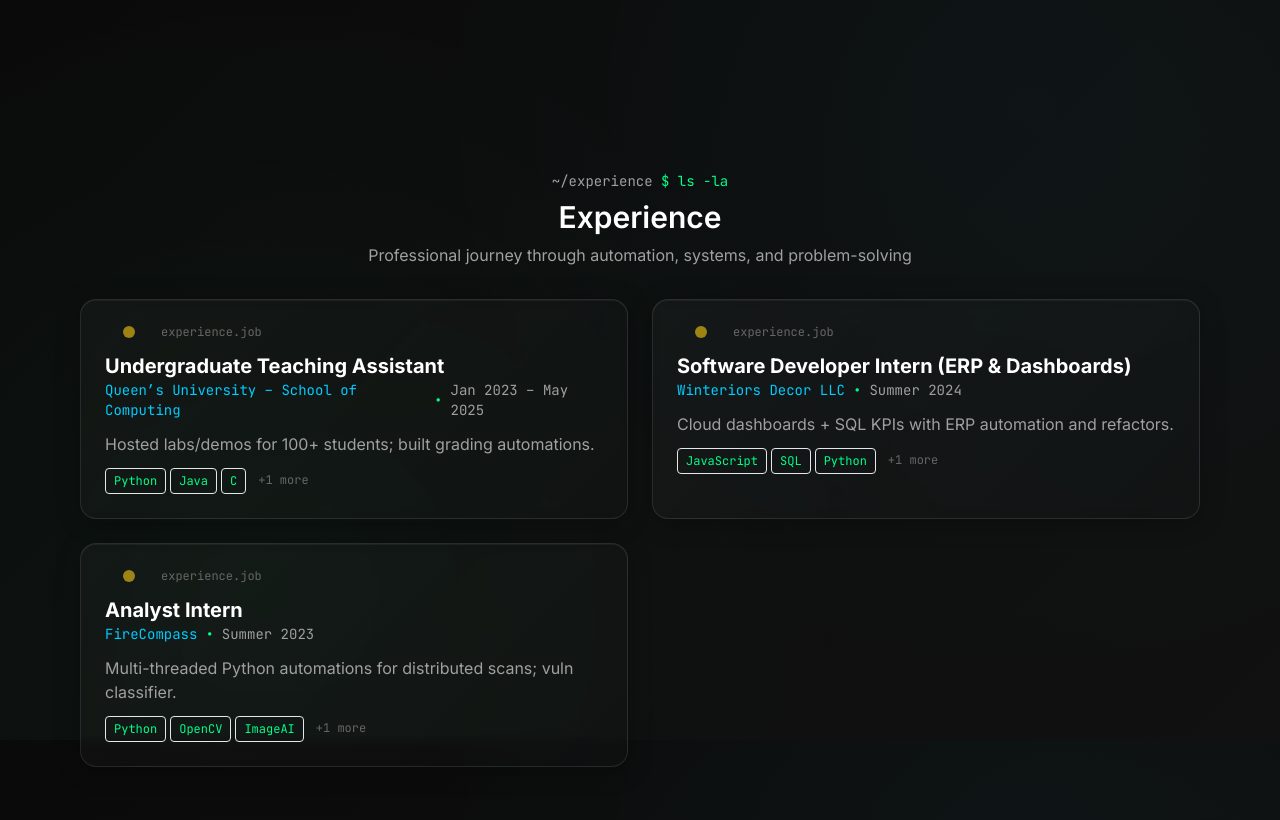
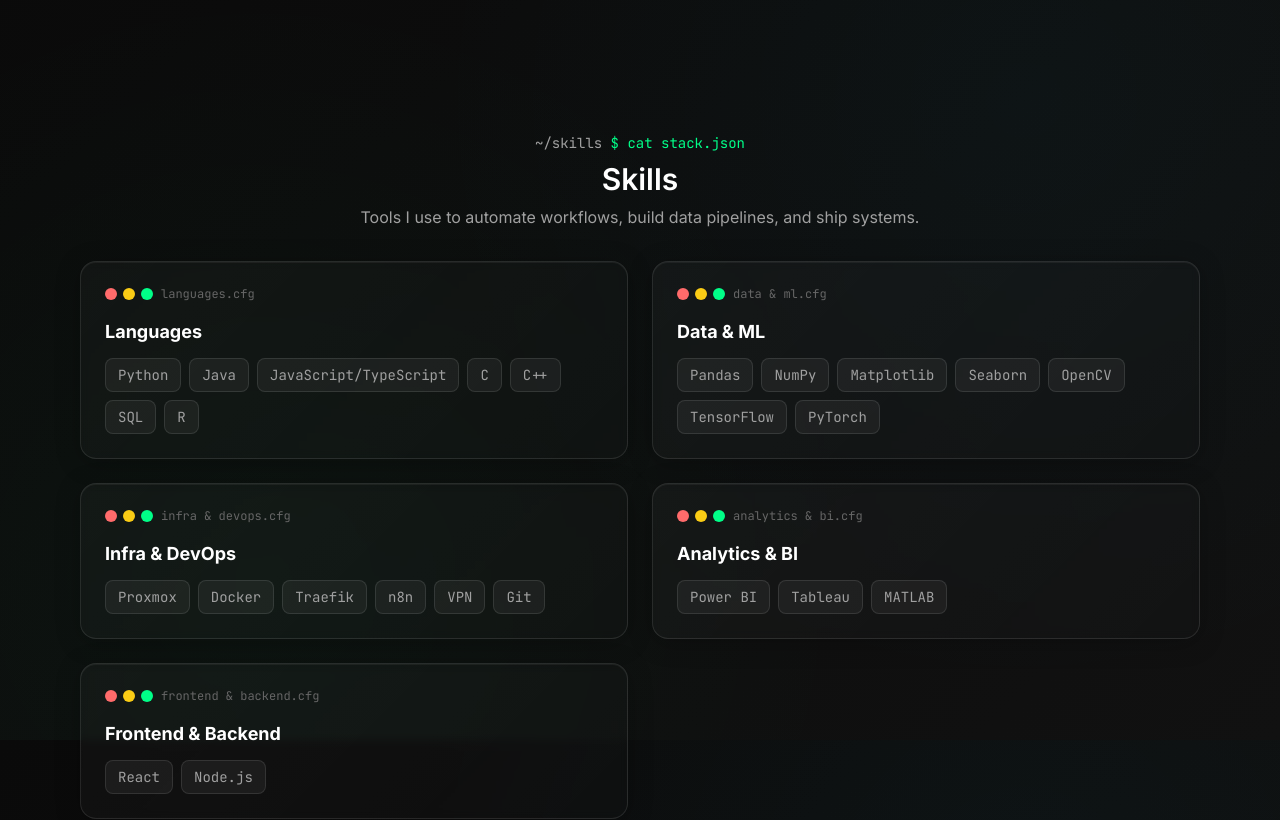
Before and after one commit to rishikeshmenon/portfolio, a React (Vite) app: page / in a window 1280 px wide. Shown: the part 1660-2480 px from the top of the page. Built offline with nearby package versions, Linux system fonts and the light colour scheme.

Commit message:
Add Skills section; wire into App and Navbar; grouped chips incl. TensorFlow/PyTorch.

```diff
--- a/src/App.jsx
+++ b/src/App.jsx
@@ -3,6 +3,7 @@
 import Navbar from "./components/Navbar";
 import Hero from "./components/Hero";
 import About from "./components/About";
+import Skills from "./components/Skills";
 import Experience from "./components/Experience";
 import Projects from "./components/Projects";
 import Contact from "./components/Contact";
@@ -12,6 +13,7 @@
   const sections = useMemo(() => ([
     { id: "hero",       el: <Hero /> },
     { id: "about",      el: <About /> },
+    { id: "skills",     el: <Skills /> },
     { id: "experience", el: <Experience /> },
     { id: "projects",   el: <Projects /> },
     { id: "contact",    el: <Contact /> },
--- a/src/components/Navbar.jsx
+++ b/src/components/Navbar.jsx
@@ -7,6 +7,7 @@
   const links = [
     { to: "hero", label: "Home" },
     { to: "about", label: "About" },
+    { to: "skills", label: "Skills" },
     { to: "experience", label: "Experience" },
     { to: "projects", label: "Projects" },
     { to: "contact", label: "Contact" },
--- /dev/null
+++ b/src/components/Skills.jsx
@@ -0,0 +1,81 @@
+import { motion } from "framer-motion";
+import Reveal from "./Reveal";
+
+const groups = [
+  {
+    title: "Languages",
+    items: ["Python", "Java", "JavaScript/TypeScript", "C", "C++", "SQL", "R"],
+  },
+  {
+    title: "Data & ML",
+    items: ["Pandas", "NumPy", "Matplotlib", "Seaborn", "OpenCV", "TensorFlow", "PyTorch"],
+  },
+  {
+    title: "Infra & DevOps",
+    items: ["Proxmox", "Docker", "Traefik", "n8n", "VPN", "Git"],
+  },
+  {
+    title: "Analytics & BI",
+    items: ["Power BI", "Tableau", "MATLAB"],
+  },
+  {
+    title: "Frontend & Backend",
+    items: ["React", "Node.js"],
+  },
+];
+
+export default function Skills() {
+  return (
+    <section id="skills" className="section">
+      <div className="container">
+        <Reveal>
+          <div className="text-center mb-8">
+            <div className="text-accent-primary font-mono text-sm mb-2">
+              <span className="text-text-secondary">~/skills</span>
+              <span className="text-accent-primary"> $ </span>
+              <span>cat stack.json</span>
+            </div>
+            <h2 className="text-3xl font-semibold text-text-primary">Skills</h2>
+            <p className="text-text-secondary mt-2 max-w-2xl mx-auto">
+              Tools I use to automate workflows, build data pipelines, and ship systems.
+            </p>
+          </div>
+        </Reveal>
+
+        <div className="grid grid-cols-1 md:grid-cols-2 gap-6">
+          {groups.map((g, idx) => (
+            <motion.div
+              key={g.title}
+              className="card-hover p-6"
+              initial={{ opacity: 0, y: 12 }}
+              whileInView={{ opacity: 1, y: 0 }}
+              viewport={{ amount: 0.3 }}
+              transition={{ delay: idx * 0.05 }}
+            >
+              <div className="flex items-center gap-2 mb-4">
+                <div className="flex gap-1.5">
+                  <div className="w-3 h-3 rounded-full bg-accent-tertiary"></div>
+                  <div className="w-3 h-3 rounded-full bg-yellow-400"></div>
+                  <div className="w-3 h-3 rounded-full bg-accent-primary"></div>
+                </div>
+                <div className="text-text-tertiary font-mono text-xs">{g.title.toLowerCase()}.cfg</div>
+              </div>
+
+              <h3 className="text-lg font-bold text-text-primary mb-3">{g.title}</h3>
+              <div className="flex flex-wrap gap-2">
+                {g.items.map((item) => (
+                  <span
+                    key={item}
+                    className="text-sm px-3 py-1.5 rounded-lg bg-white/5 border border-white/10 font-mono text-text-secondary hover:bg-white/10 hover:text-text-primary transition-colors"
+                  >
+                    {item}
+                  </span>
+                ))}
+              </div>
+            </motion.div>
+          ))}
+        </div>
+      </div>
+    </section>
+  );
+}
```
